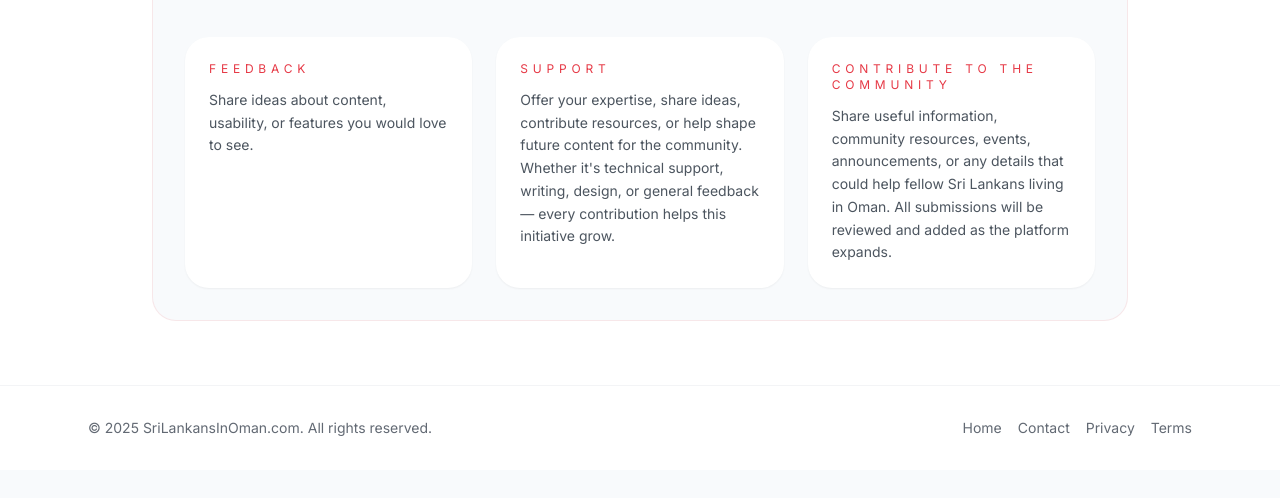
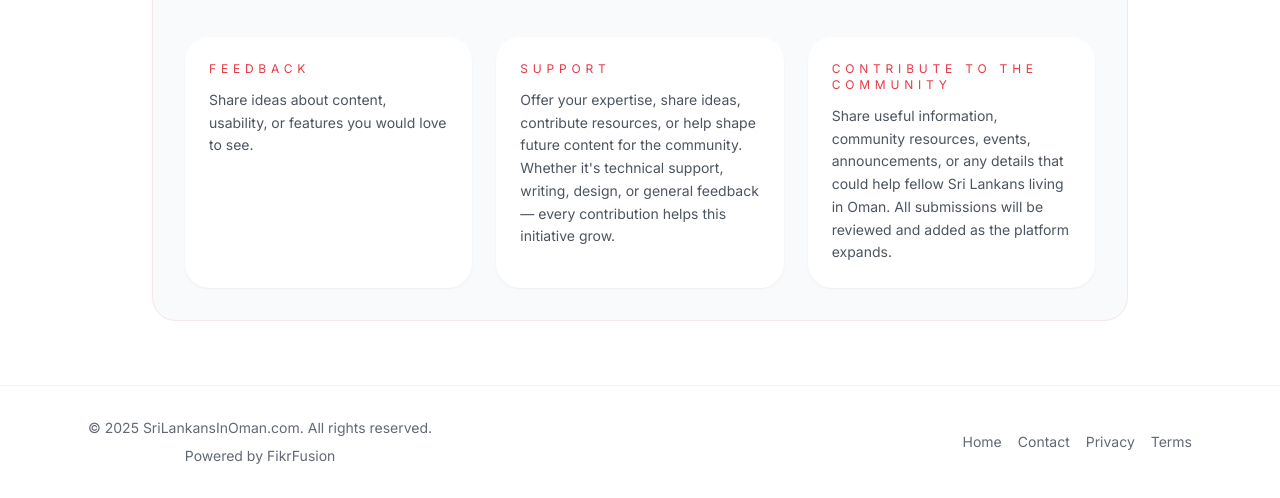
Before and after one commit to hudhaifa93/SriLankansInOman.com, a plain HTML site: page contact.html in a window 1280 px wide. Shown: the part 720-1218 px from the top of the page. Before the commit the page ends 1190 px from the top, so only its background shows below. Drawn offline with nearby package versions, Linux system fonts and the light colour scheme; a web font is replaced by a local one.

Commit message:
footer update

```diff
--- a/contact.html
+++ b/contact.html
@@ -217,7 +217,10 @@
   <!-- Footer -->
   <footer class="border-t border-gray-100 bg-white">
     <div class="mx-auto flex max-w-6xl flex-col gap-4 px-6 py-8 text-center text-sm text-brand-slate/70 md:flex-row md:items-center md:justify-between">
-      <div>&copy; <span id="year"></span> SriLankansInOman.com. All rights reserved.</div>
+      <div>
+        <div>&copy; <span id="year"></span> SriLankansInOman.com. All rights reserved.</div>
+        <div class="mt-2">Powered by <a href="https://www.fikrfusion.com/" target="_blank" rel="noopener" class="transition hover:text-brand-red">FikrFusion</a></div>
+      </div>
       <div class="flex items-center justify-center gap-4">
         <a href="index.html" class="transition hover:text-brand-red">Home</a>
         <a href="contact.html" class="transition hover:text-brand-red">Contact</a>
```
Also changed, not shown: index.html (+4 -1 lines), privacy.html (+4 -1 lines), terms.html (+4 -1 lines).
